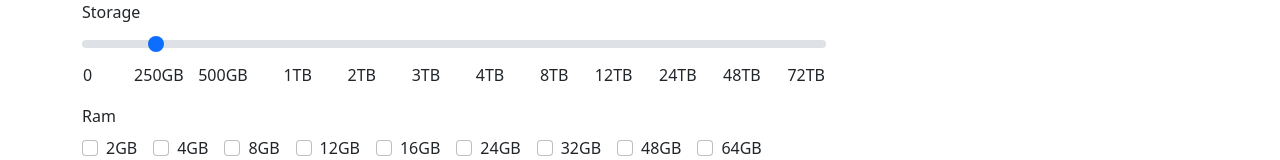
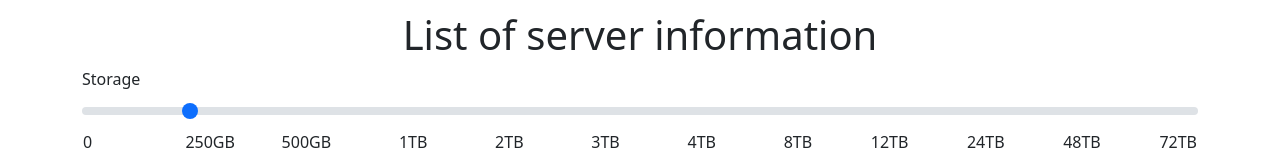
Before and after one commit to alexxsur/php_assessment, an Angular app in the folder assessment-angular-frontend/: page / in a window 1280 px wide. Shown: the top 160 px of the page. Built offline with nearby package versions, Linux system fonts and the light colour scheme; no server answers.

Commit message:
Add h1 title servers list

```diff
--- a/assessment-angular-frontend/src/app/component/mainlist/mainlist.component.css
+++ b/assessment-angular-frontend/src/app/component/mainlist/mainlist.component.css
@@ -6,3 +6,8 @@
     width: 8.333%;
     text-align: right;
 }
+
+h1{
+    padding-top: 1%;
+    text-align: center;
+}
--- a/assessment-angular-frontend/src/app/component/mainlist/mainlist.component.html
+++ b/assessment-angular-frontend/src/app/component/mainlist/mainlist.component.html
@@ -2,8 +2,8 @@
     <div class="row align-items-start">
         <div class="col">
             <form>
-
-                <div class="col col-8">
+                <h1>List of server information</h1>
+                <div class="col col-12">
                 <div class="mb-3">
                     <label for="customRange1" class="form-label">Storage</label>
                     <input class="form-range"  type="range" min="0" step="9.09" max="100" value="9.09" #ranger (input)="onChangeRangeStorage(ranger.value)">
```
